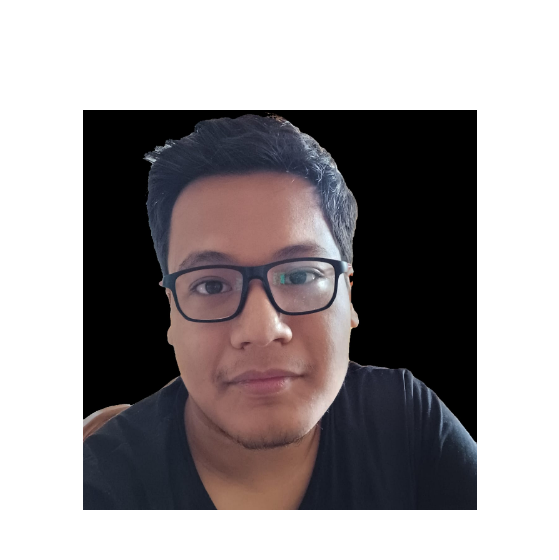
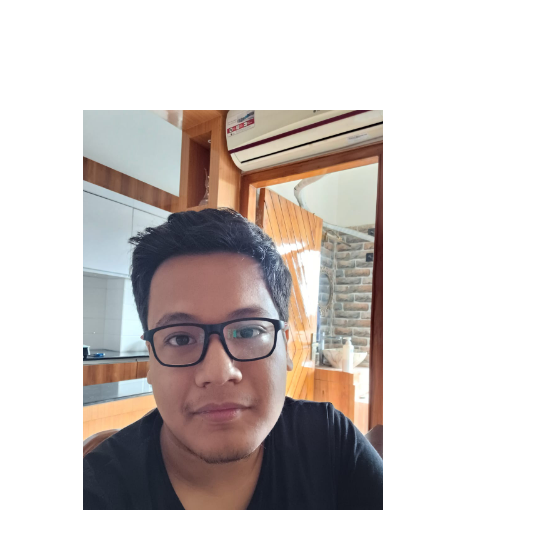
Before and after one commit to Beastsoul123/personal_portfolio, a plain HTML site: page index.html in a window 1280 px wide. Shown: the part 162-722 px from the top of the page, 127-686 px from the left. Drawn offline with Linux system fonts and the light colour scheme.

Commit message:
Update index.html

```diff
--- a/index.html
+++ b/index.html
@@ -37,7 +37,7 @@
     </nav>
     <section id="profile">
         <div class="section_pic-container">
-            <img src="./assets/praneet1.jpeg" alt="Praneet Gogoi profile picture">
+            <img src="./assets/praneet.jpeg" alt="Praneet Gogoi profile picture">
         </div>
         <div class="section_text">
             <p class="section_text_p1">Hello I'm</p>
```
